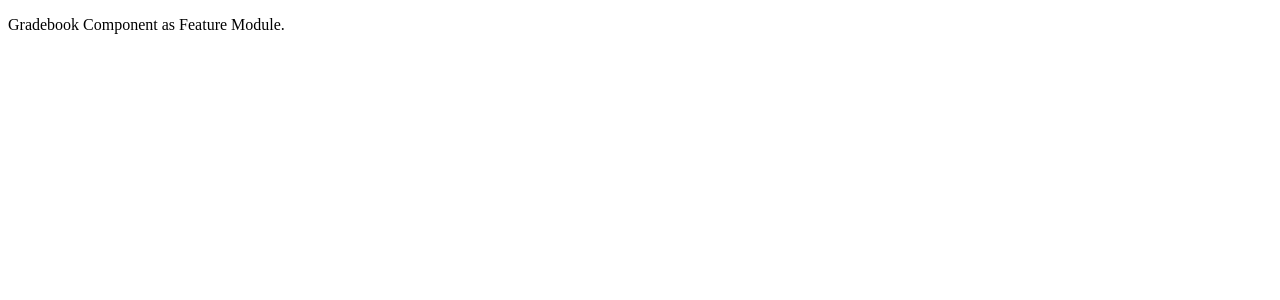
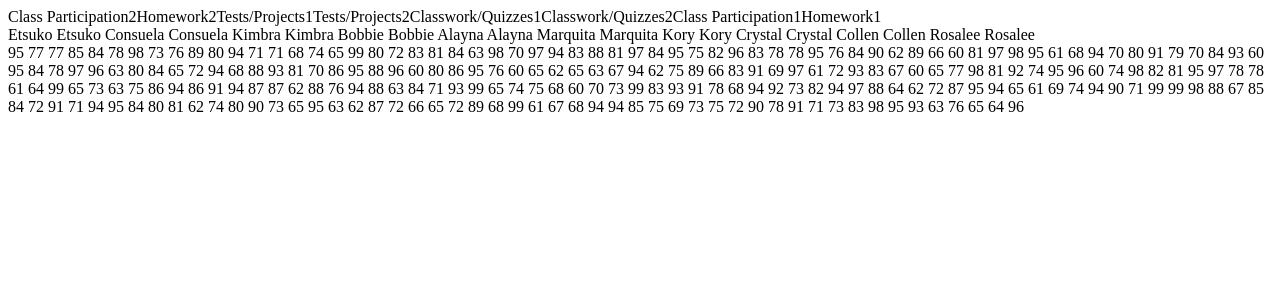
Before and after one commit to omarolivo/Gradebook, an Angular app: page / in a window 1280 px wide. Shown: the top 300 px of the page. Built offline with nearby package versions, Linux system fonts and the light colour scheme.

Commit message:
Add HTML template to Gradebook component

```diff
--- a/src/app/gradebook/gradebook.component.html
+++ b/src/app/gradebook/gradebook.component.html
@@ -1 +1,3 @@
-<p>Gradebook Component as Feature Module.</p>
+<gb-assignments [assignments]="data.assignments"></gb-assignments>
+<gb-students [students]="data.students"></gb-students>
+<gb-assignment-grades [grades]="data.grades" [rowLength]="data.assignments?.length"></gb-assignment-grades>
```
